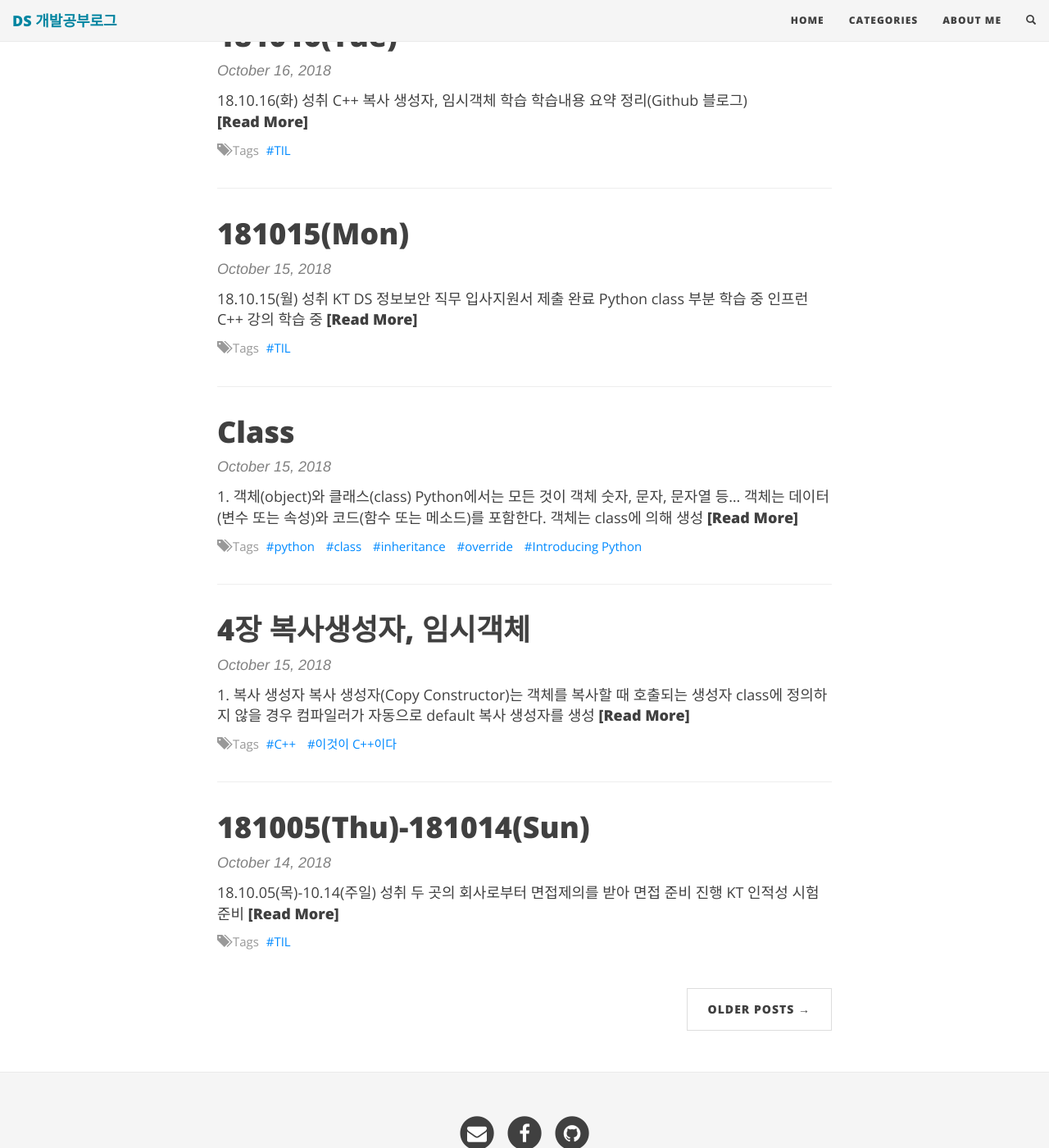
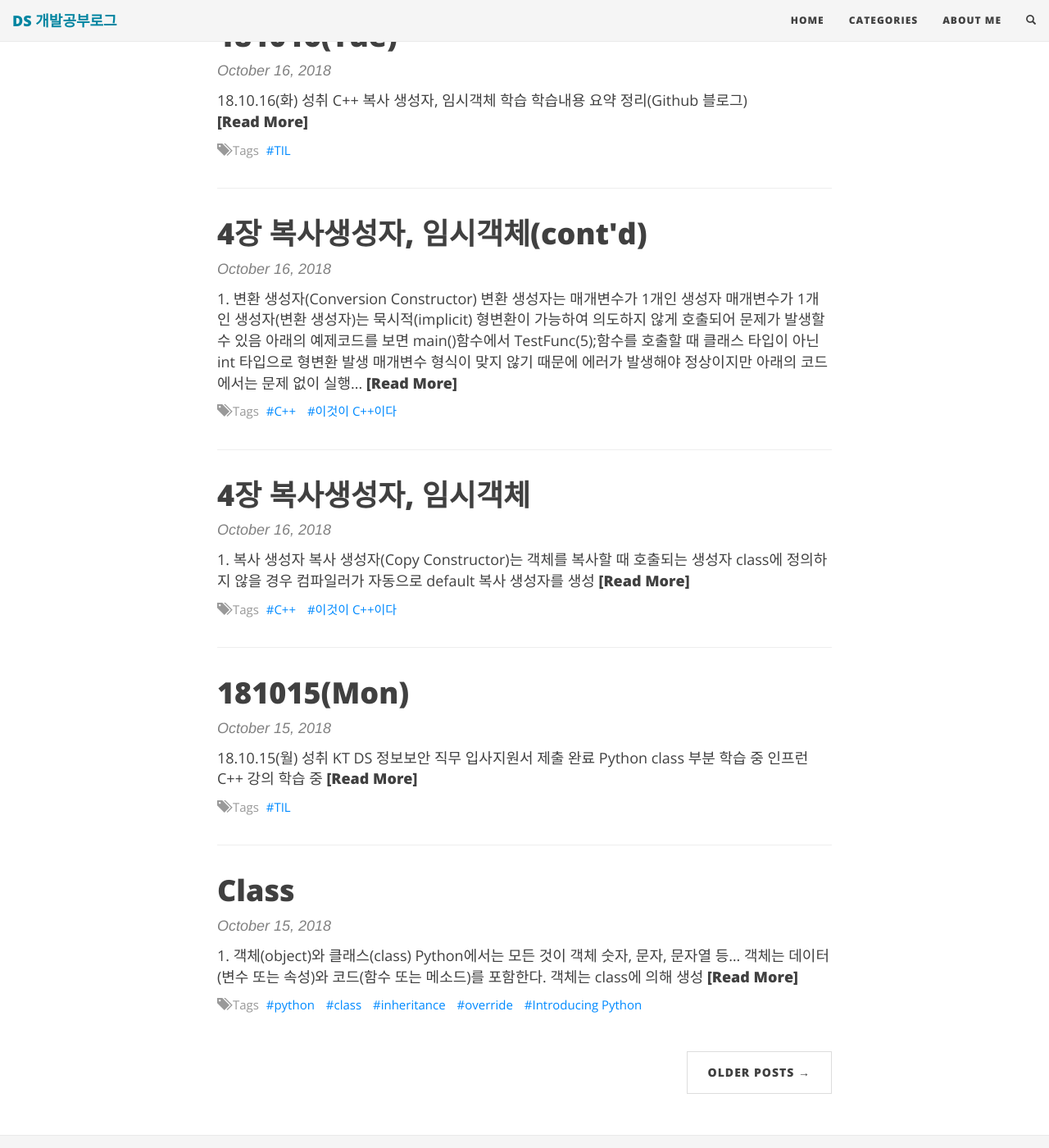
Before and after one commit to choidslab/choidslab.github.io, a Jekyll site: the page built from index.html, in a window 1280 px wide and 1400 px high, scrolled down 589 px. Shown: the whole window at 82% size. Built offline with Jekyll 4.4.1, drawn with Linux system fonts in a browser that asks for light colours; nearby versions of some CDN libraries; the list of posts is cut into pages by our own code.

Commit message:
이것이 C++이다 4장

````diff
--- a/_posts/CC++/2018-10-15-Cplus-ch4_1.md
+++ b/_posts/CC++/2018-10-16-Cplus-ch4_1.md
@@ -2,7 +2,7 @@
 layout: post
 title: "4장 복사생성자, 임시객체"
 subtitle: ""
-date: 2018-10-15 18:00:00 +0900
+date: 2018-10-16 18:00:00 +0900
 comments: true
 author: DSLab
 background: '/img/bg-index.jpg'
--- /dev/null
+++ b/_posts/CC++/2018-10-16-Cplus-ch4_2.md
@@ -0,0 +1,149 @@
+---
+layout: post
+title: "4장 복사생성자, 임시객체(cont'd)"
+subtitle: ""
+date: 2018-10-16 19:00:00 +0900
+comments: true
+author: DSLab
+background: '/img/bg-index.jpg'
+category: ccplus
+tags: [C++, 이것이 C++이다]
+---
+
+### 1. 변환 생성자(Conversion Constructor)
+  - `변환 생성자`는 매개변수가 1개인 생성자
+  - 매개변수가 1개인 생성자(변환 생성자)는 묵시적(implicit) 형변환이 가능하여 의도하지 않게 호출되어 문제가 발생할 수 있음
+  - 아래의 예제코드를 보면 main()함수에서 `TestFunc(5);`함수를 호출할 때 클래스 타입이 아닌 int 타입으로 형변환 발생
+  - 매개변수 형식이 맞지 않기 때문에 에러가 발생해야 정상이지만 아래의 코드에서는 문제 없이 실행 됨
+
+```c++
+#include <iostream>
+using namespace std;
+
+class CTestData
+{
+private:
+    int m_nData = 0;
+
+public:
+    // 매개변수가 하나뿐인 생성자는 형변환이 가능하다. 변환 생성자라고도 함(Conversion Constructor)
+    CTestData(int nParam) : m_nData(nParam)
+    {
+        cout << "CTestData(int)" << endl;
+    }
+
+    CTestData(const CTestData &rhs) : m_nData(rhs.m_nData)
+    {
+        cout << "CTestData(const CTestData &)" << endl;
+    }
+
+    int GetData() const
+    {
+        return m_nData;
+    }
+
+    void SetData(int nParam)
+    {
+        m_nData = nParam;
+    }
+
+};
+
+void TestFunc(CTestData param)
+{
+    cout << "TestFunc(): " << param.GetData() << endl;
+}
+
+int main()
+{
+    cout << "***Begin***" << endl;
+    TestFunc(5);
+    cout << "***End***" << endl;
+    return 0;
+}
+```
+
+- 앞서 언급한 예제코드에서 소멸자를 추가하고, TestFunc() 함수의 매개변수를 CTestData param -> `const CTestData &param`으로 변경하여 실행결과 확인
+
+```c++
+class CTestData
+{
+    // 앞의 예제 중복코드 생략
+    // 소멸자 추가
+    ~CTestData()
+    {
+        cout << "~CTestData()" << endl;
+    }
+};
+
+// 매개변수가 클래스 참조형으로 정의, 묵시적 형변환 발생 --> 변환 생성자 호출
+void TestFunc(const CTestData &param)
+{
+    cout << "TestFunc(): " << param.GetData() << endl;
+}
+// 실행결과
+// ***Begin***
+// CTestData(int)
+// TestFunc(): 5
+// ~CTestData()
+// ***End***
+```
+
+  - 실행결과를 보면 `CTestData(int)` 변환 생성자가 호출된 것을 알 수 있음
+  - 하지만, main()함수에서는 객체를 생성하는 코드가 없음
+  - `변환 생성자가 호출되었다는 것은 객체가 생성되었다는 것`을 의미
+  - 컴파일러에 의해 `임시객체`가 생성되고 이에 대한 참조가 TestFunc() 함수로 전달
+  - 임시객체는 함수의 종료와 함께 소멸자를 호출하여 소멸
+  - `TestFunc(5);` 코드는 실제로 `TestFunc(CTestData(5));`와 같이 동작하게 됨
+  - 변환 생성자에 의해 묵시적 형변환이 발생하는 것을 막기 위해 `explicit` 키워드 선언
+    - 임시객체의 생성을 방지
+    - 사용자 모르게 변환 생성자 호출에 의한 형변환이 일어나는 것을 방지
+
+```c++
+class CTestData
+{
+    // 중복코드 생략
+public:
+    // explicit 키워드를 통해 묵시적 형변환이 일어나지 않도록 함
+    explicit CTestData(int nParam) : m_nData(nParam)
+    {
+        cout << "CTestData(int)" << endl;
+    }
+    // 중복코드 생략
+};
+
+int main()
+{
+    TestFunc(5); // 컴파일 에러 발생!
+    return 0;
+}
+```
+
+<br>
+
+### 2. 임시 객체
+  - 작성중...
+
+
+<br>
+
+### 3. r-value 참조
+  - 작성중...
+
+<br>
+
+### 4. 이동 시맨틱(Move Semantics)
+  - 작성중...
+
+
+<br>
+
+>본 포스팅 내용은 `이것이 C++이다`를 학습한 내용을 바탕으로 요약한 글입니다. 코드에 문제가 있을 수 있으며 다소 부정확한 내용이 있을 수 있으니 참고하시기 바랍니다. 잘못된 내용이 있다면 덧글로 남겨주시면 내용을 반영하여 수정하도록 하겠습니다. 감사합니다.
+
+<br>
+
+---
+
+#### [Reference]
+
+[1] 이것이 C++이다, p.202-226
````
